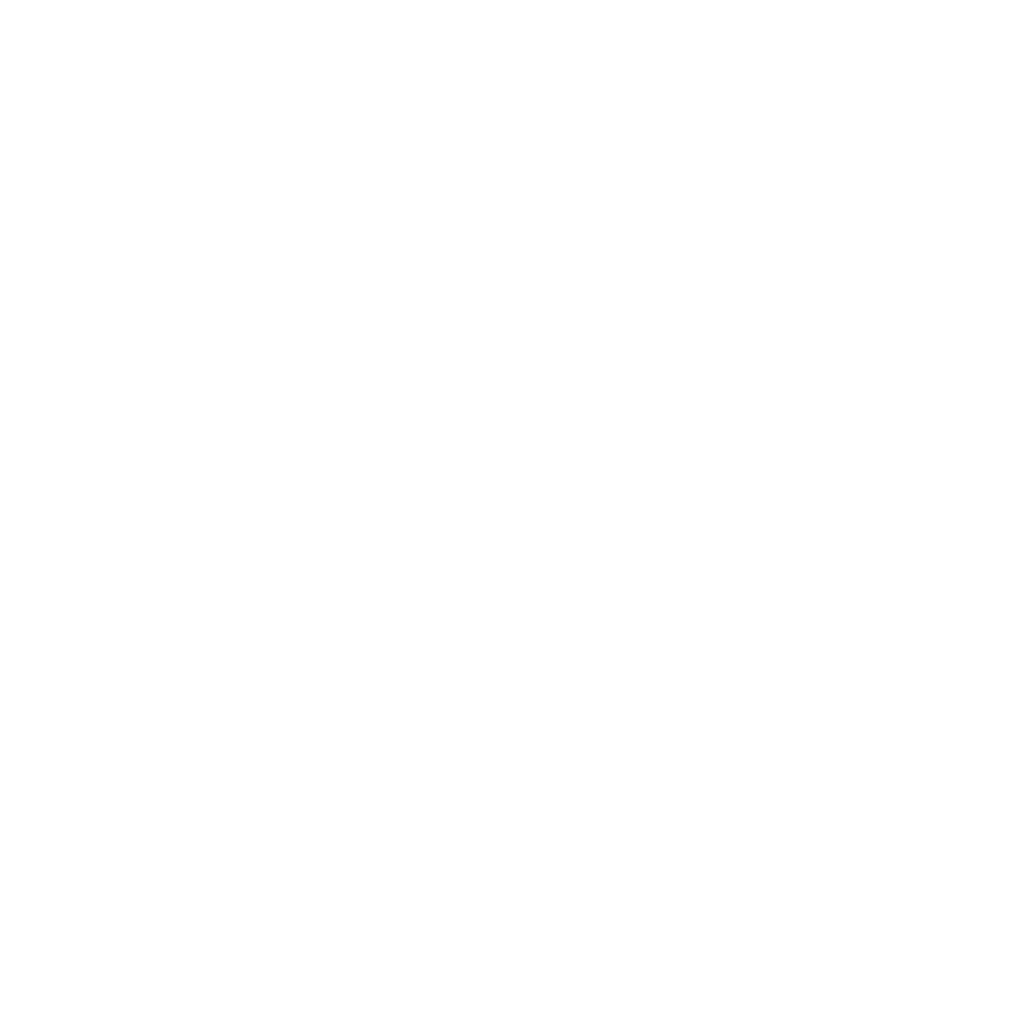
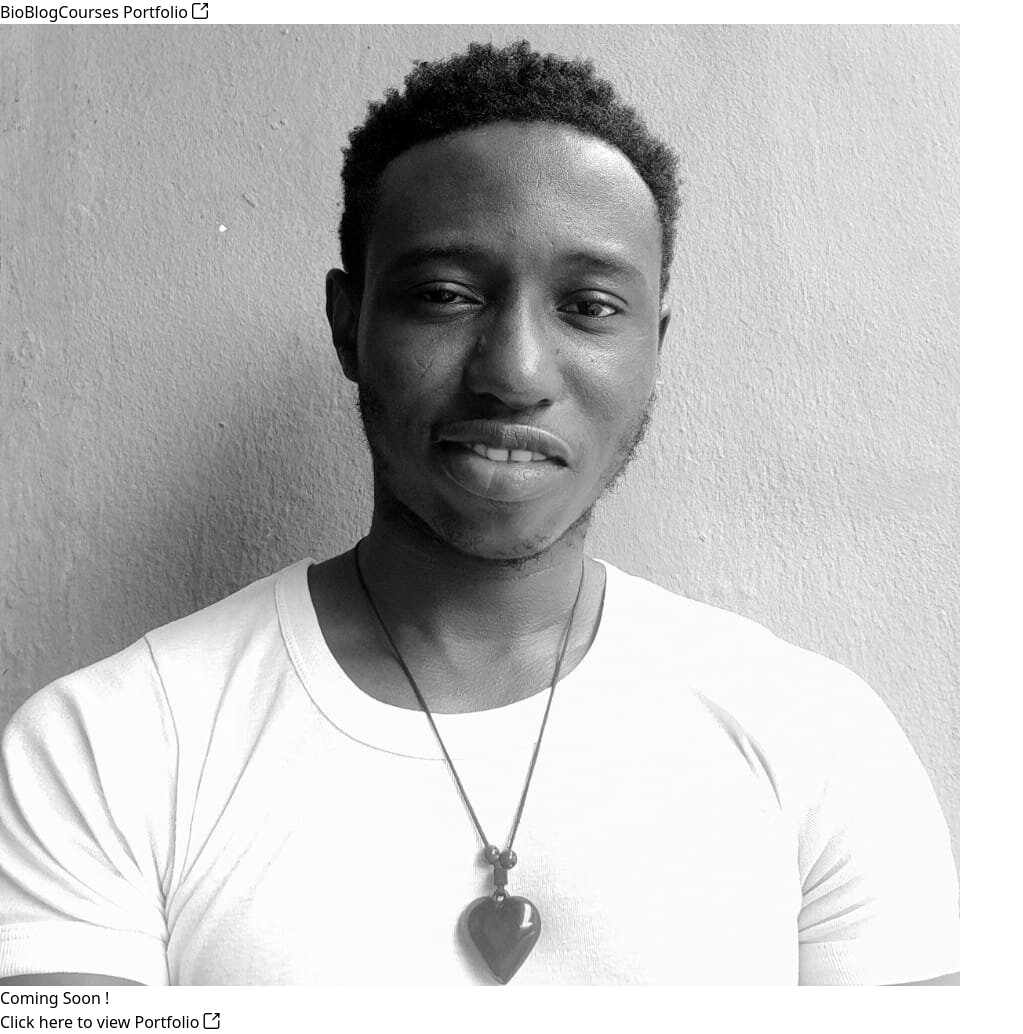
Before and after one commit to samdoghor/samdoghor.com, a Vue app: page / in a window 1280 px wide. Shown: the whole page, without its empty margins (0-1023 px from the left). Before the commit the page ends 800 px from the top, so only its background shows below. Built offline with nearby package versions, Linux system fonts and the light colour scheme.

Commit message:
feat: completion of header section (#1)
* feat: setup

* feat: completion of header section

```diff
--- a/index.html
+++ b/index.html
@@ -21,7 +21,7 @@
   <meta name="msapplication-TileImage" content="/ms-icon-144x144.png">
   <meta name="theme-color" content="#ffffff">
   <meta name="viewport" content="width=device-width, initial-scale=1.0" />
-  <title> Samuel Doghor </title>
+  <title> Samuel Doghor - Welcome to my realm </title>
 </head>
 
 <body>
--- a/package.json
+++ b/package.json
@@ -9,7 +9,9 @@
     "preview": "vite preview"
   },
   "dependencies": {
-    "vue": "^3.3.4"
+    "primeicons": "^6.0.1",
+    "vue": "^3.3.4",
+    "vue-router": "^4.2.4"
   },
   "devDependencies": {
     "@vitejs/plugin-vue": "^4.2.3",
--- a/src/App.vue
+++ b/src/App.vue
@@ -1,7 +1,48 @@
-<script setup>
-import HelloWorld from './components/HelloWorld.vue'
+<template>
+    <div class="max-w-[100vw] min-h-[100vh] overflow-hidden mx-auto bg-gradient-to-r from-white via-zinc-200 to-white p-10">
+        <nav class="flex justify-around space-x-4">
+
+            <router-link v-for="links in navlinks" :key="links.id" :to="links.link"
+                class="rounded-lg px-3 py-2 text-slate-700 font-medium hover:bg-slate-100 hover:text-slate-900"> <span>
+                    {{ links.name }}
+                </span>
+            </router-link>
+
+            <a href="https://www.app.samdoghor.com" target="_blank"
+                class="rounded-lg px-3 py-2 text-slate-700 font-medium hover:bg-slate-100 hover:text-slate-900"> <span>
+                    Portfolio <i class="pi pi-external-link" style="font-size: 1rem"></i> </span>
+            </a>
+
+        </nav>
+        <div class="border grid min-h-[80vh]">
+
+
+
+            <div class="flex justify-center pt-16 pb-1">
+                <img class="rounded-full max-w-[20%]" alt="Samuel Doghor" src="../src/assets/images/doghs.jpg" />
+            </div>
+            <div class="justify-self-center pt-1">
+                <span class="font-bold text-6xl"> Coming Soon ! </span>
+            </div>
+            <div class="justify-self-center pb-16 pt-6">
+                <a class="font-normal text-l" href="https://www.app.samdoghor.com" target="_blank"> Click here to view
+                    Portfolio <i class="pi pi-external-link" style="font-size: 1rem"></i> </a>
+            </div>
+
+        </div>
+        <!-- <router-view /> -->
+    </div>
+</template>
+
+<script>
+import navLinks from '../src/assets/data/Home.vue'
+import 'primeicons/primeicons.css';
+
+export default {
+    data() {
+        return {
+            navlinks: navLinks
+        }
+    }
+}
 </script>
-
-<template>
-
-</template>
--- /dev/null
+++ b/src/assets/data/Home.vue
@@ -0,0 +1,22 @@
+<script>
+export default [
+    {
+        id: 1,
+        name: 'Bio',
+        link: '/',
+        type: 'router-link'
+    },
+    {
+        id: 2,
+        name: 'Blog',
+        link: '/blog',
+        type: 'router-link'
+    },
+    {
+        id: 3,
+        name: 'Courses',
+        link: '/course',
+        type: 'router-link'
+    },
+];
+</script>
--- /dev/null
+++ b/src/pages/Blog.vue
@@ -0,0 +1,13 @@
+<template>
+    <div>
+        Blog
+    </div>
+</template>
+
+<script>
+export default {
+    name: 'Blog',
+    components: {
+    }
+}
+</script>
--- /dev/null
+++ b/src/pages/Course.vue
@@ -0,0 +1,13 @@
+<template>
+    <div>
+        Courses
+    </div>
+</template>
+
+<script>
+export default {
+    name: 'Course',
+    components: {
+    }
+}
+</script>
--- /dev/null
+++ b/src/pages/Home.vue
@@ -0,0 +1,13 @@
+<template>
+    <div>
+        Home
+    </div>
+</template>
+
+<script>
+export default {
+    name: 'Home',
+    components: {
+    }
+}
+</script>
--- /dev/null
+++ b/src/router/index.js
@@ -0,0 +1,29 @@
+import { createRouter, createWebHistory } from "vue-router";
+import Home from "../pages/Home.vue";
+import Blog from "../pages/Blog.vue";
+import Course from "../pages/Course.vue";
+
+const routes = [
+  {
+    path: "/",
+    name: "Home",
+    component: Home,
+  },
+  {
+    path: "/blog",
+    name: "Blog",
+    component: Blog,
+  },
+  {
+    path: "/course",
+    name: "Course",
+    component: Course,
+  },
+];
+
+const router = createRouter({
+  history: createWebHistory("/"),
+  routes,
+});
+
+export default router;
```
Also changed, not shown: src/main.js (+7 -4 lines), src/assets/images/doghs.jpg (added), 1 other file (tests, documents, lock files or other folders).
